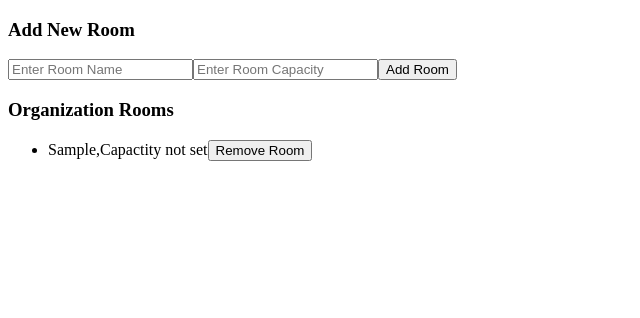
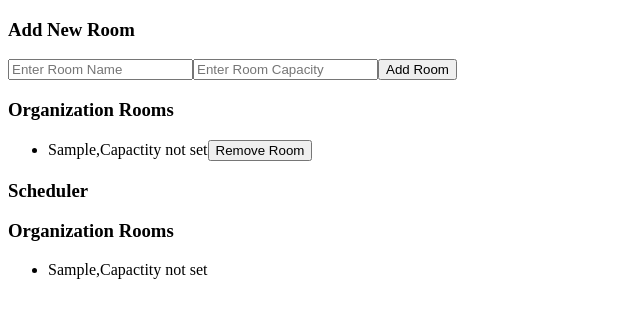
Before and after one commit to DAMinstrators/get-a-room, a React app: page / in a window 1280 px wide. Both pictures are taken after typing "Sample", "Sample" into the empty fields and a click on the button "Add Room". Shown: the top 318 px of the page, without its empty margins (0-640 px from the left). Built offline with nearby package versions, Linux system fonts and the light colour scheme.

Commit message:
Scheduler component added. Edit mode property addd to RoomList component

```diff
--- a/src/components/RoomList.jsx
+++ b/src/components/RoomList.jsx
@@ -19,11 +19,17 @@ class RoomList extends Component {
 			if (!capacity) {
 				capacity = "Capactity not set";
 			}
+
+			let removeButton = "";
+			if (this.props.mode === "edit") {
+				removeButton = <RemoveRoom roomIndex={i} removeRoom={this.handleRemoveRoom}/>;
+			}
+
 			return (
 				<li key={i}>
 					<span>{room.name}</span>,
 					<span>{capacity}</span>
-					<RemoveRoom roomIndex={i} removeRoom={this.handleRemoveRoom}/>
+					{removeButton}
 				</li>
 			);
 		});
--- a/src/components/RoomManager.jsx
+++ b/src/components/RoomManager.jsx
@@ -8,7 +8,7 @@ class RoomManager extends Component {
 		return (
 			<div className="room-manager">
 				<AddRoomPanel rooms={this.props.rooms} addRoom={this.props.addRoom} />
-				<RoomList rooms={this.props.rooms} removeRoom={this.props.removeRoom} />
+				<RoomList rooms={this.props.rooms} removeRoom={this.props.removeRoom} mode="edit"/>
 			</div>
 		);
 	}
--- /dev/null
+++ b/src/components/Scheduler.jsx
@@ -0,0 +1,20 @@
+import React, { Component} from 'react';
+import ReactDOM from 'react-dom';
+import RoomList from './RoomList.jsx';
+
+class Scheduler extends Component {
+	constructor(props) {
+		super(props);
+	}
+
+	render() {
+		return (
+			<div className="scheduler-container">
+				<h3>Scheduler</h3>
+				<RoomList rooms={this.props.rooms} removeRoom={this.props.removeRoom} />
+			</div>
+		);
+	}
+}
+
+export default Scheduler;
--- a/src/components/app.jsx
+++ b/src/components/app.jsx
@@ -1,6 +1,7 @@
 import React, { Component} from 'react';
 import ReactDOM from 'react-dom';
 import RoomManager from './RoomManager.jsx';
+import Scheduler from './Scheduler.jsx';
 
 class App extends Component {
 	constructor(props) {
@@ -12,6 +13,9 @@ class App extends Component {
 
 		this.addRoom = this.addRoom.bind(this);
 		this.removeRoom = this.removeRoom.bind(this);
+
+		this.makeReservation = this.makeReservation.bind(this);
+		this.removeReservation = this.removeReservation.bind(this);
 	}
 
 	addRoom(name, capacity) {
@@ -27,10 +31,19 @@ class App extends Component {
 		this.setState({rooms: rooms});
 	}
 
+	makeReservation() {
+
+	}
+
+	removeReservation() {
+
+	}
+
 	render() {
 		return (
 			<div>
-				<RoomManager rooms={this.state.rooms} addRoom={this.addRoom} removeRoom={this.removeRoom} />
+				<RoomManager rooms={this.state.rooms} addRoom={this.addRoom} removeRoom={this.removeRoom}/>
+				<Scheduler rooms={this.state.rooms} makeReservation={this.makeReservation} removeReservation={this.removeReservation}/>
 			</div>
 		);
 	}
```
